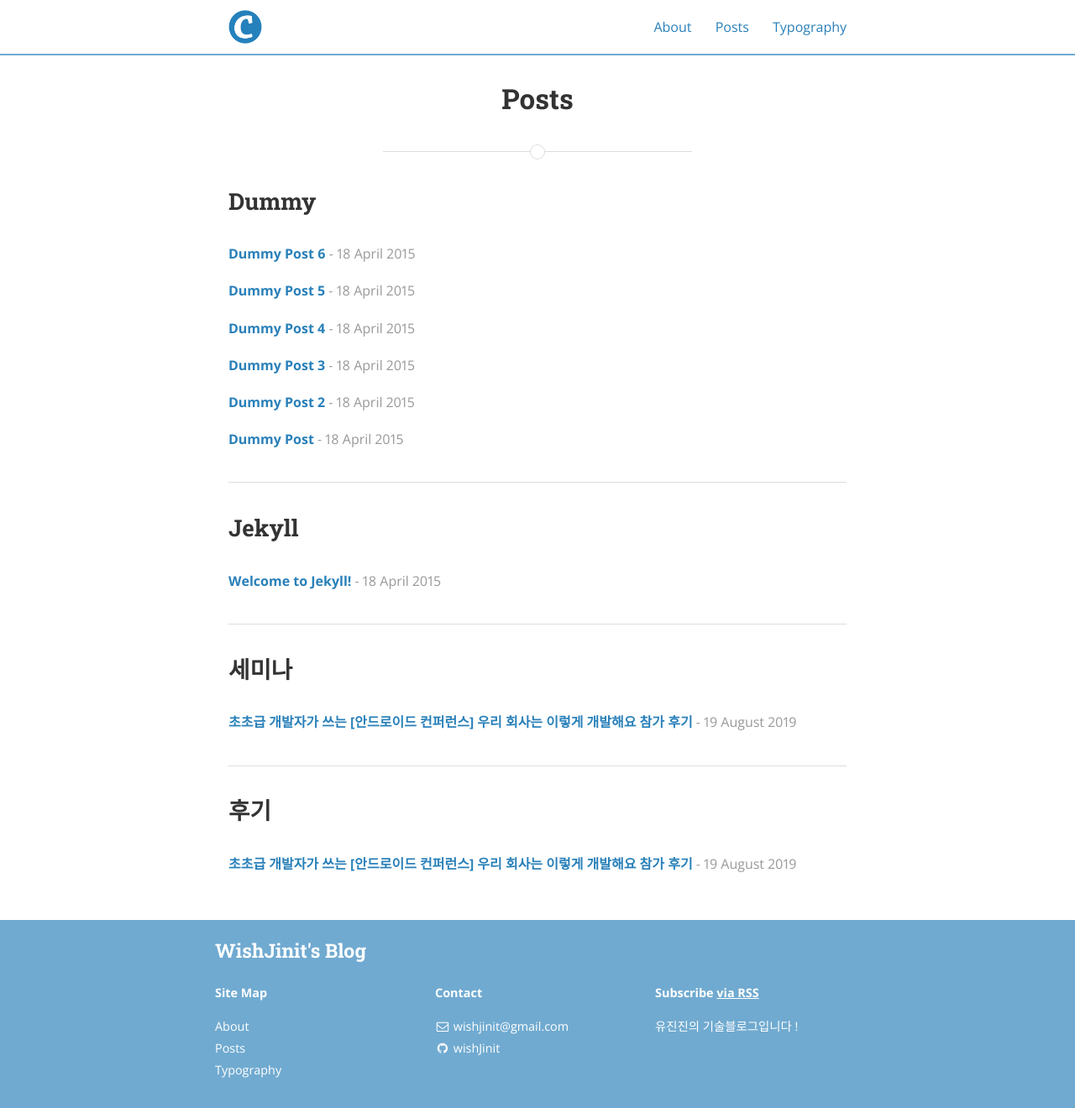
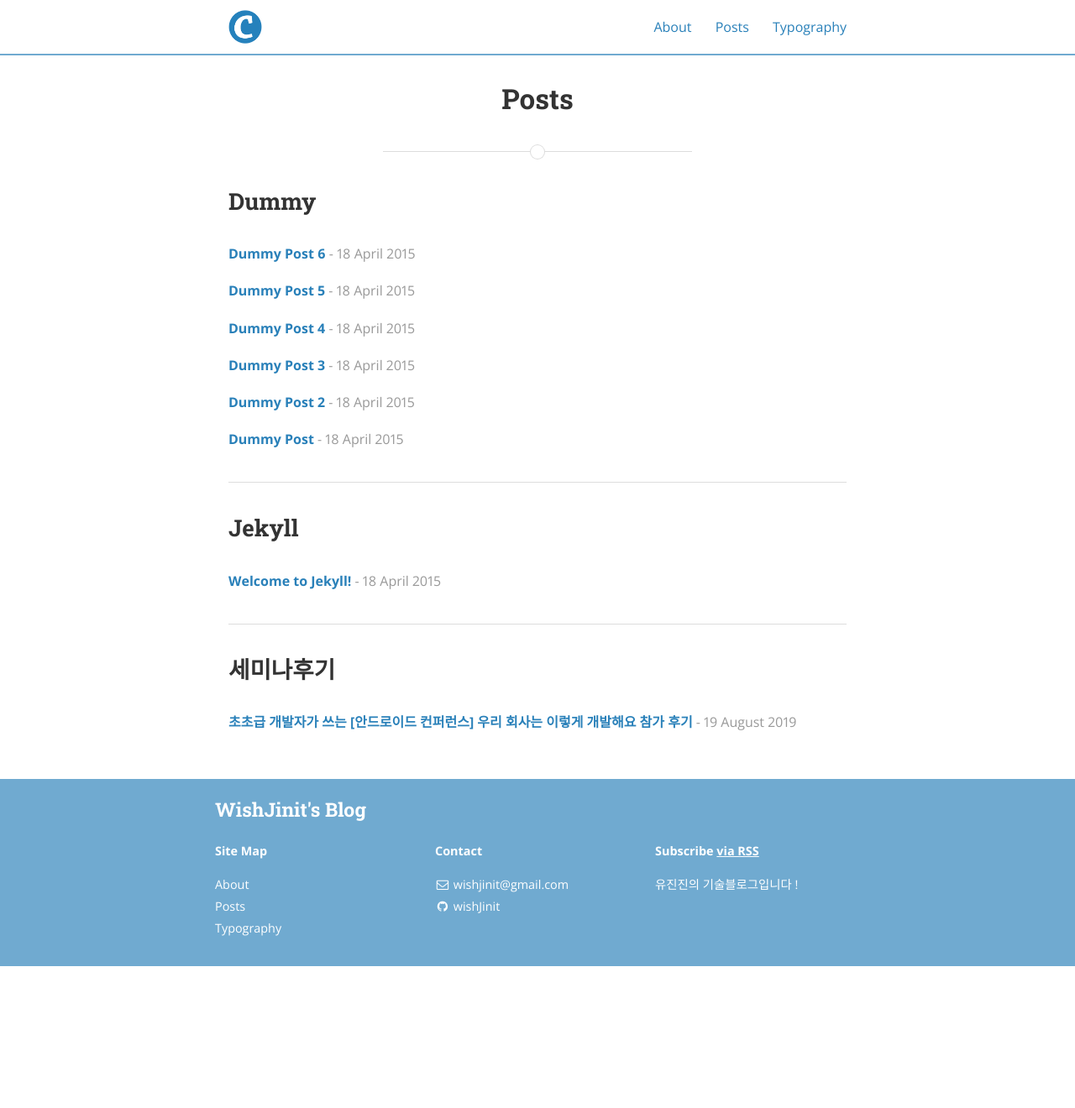
Before and after one commit to wishJinit/wishJinit.github.io, a Jekyll site: the page built from posts.html, in a window 1280 px wide. Shown: the whole page at 84% size. Built offline with Jekyll 4.4.1, drawn with Linux system fonts in a browser that asks for light colours; nearby versions of some CDN libraries; after the commit the page ends 1151 px from its top, so only the background shows below that.

Commit message:
2019-08-19 : 카테고리 수정

```diff
--- a/_posts/2019-08-18-초초급 개발자가 쓰는 [안드로이드 컨퍼런스] 우리 회사는 이렇게 개발해요 참가 후기.markdown
+++ b/_posts/2019-08-18-초초급 개발자가 쓰는 [안드로이드 컨퍼런스] 우리 회사는 이렇게 개발해요 참가 후기.markdown
@@ -3,7 +3,7 @@ layout: post
 title:  "초초급 개발자가 쓰는 [안드로이드 컨퍼런스] 우리 회사는 이렇게 개발해요 참가 후기"
 date:   2019-08-19 20:19:30
 author: wishJinit
-categories: 세미나 후기
+categories: 세미나후기
 ---
 
 
```
